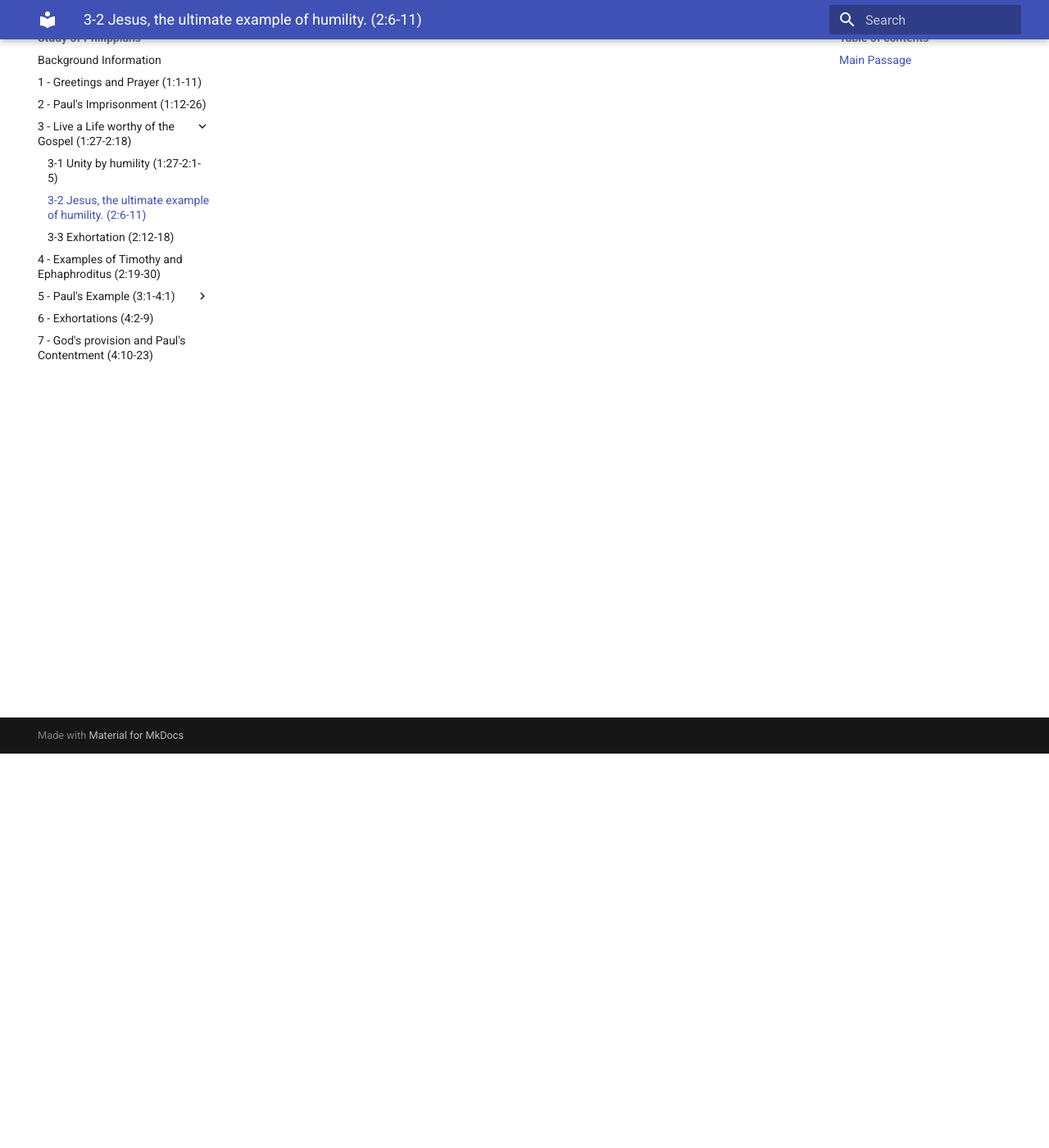
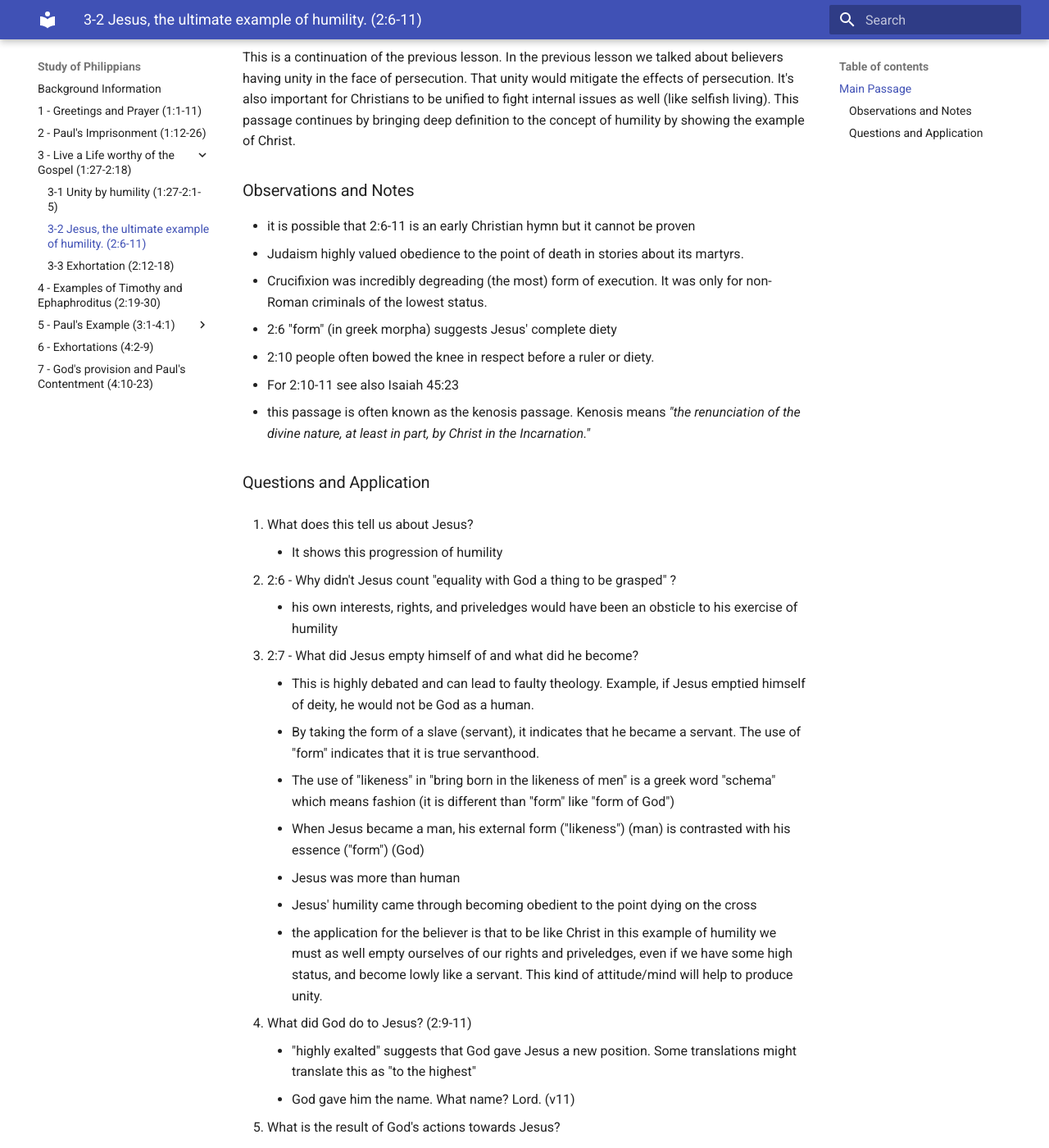
Before and after one commit to 1dancook/philippians-study, an MkDocs documentation site: the page built from docs/03-02-jesus-humility.md, in a window 1280 px wide and 1400 px high, scrolled down 481 px. Shown: the whole window at 82% size. Built offline with MkDocs 1.6.1 and Material for MkDocs 9.7.7, drawn with Linux system fonts in a browser that asks for light colours; some of the changed text lies outside the part shown.

Commit message:
add: 03-02

```diff
--- a/docs/03-02-jesus-humility.md
+++ b/docs/03-02-jesus-humility.md
@@ -4,3 +4,57 @@
 
 !!! Scripture "Philippians 2:6-11 ESV"
     **6** who, though he was in the form of God, did not count equality with God a thing to be grasped, **7** but emptied himself, by taking the form of a servant, being born in the likeness of men. **8** And being found in human form, he humbled himself by becoming obedient to the point of death, even death on a cross. **9** Therefore God has highly exalted him and bestowed on him the name that is above every name, **10** so that at the name of Jesus every knee should bow, in heaven and on earth and under the earth, **11** and every tongue confess that Jesus Christ is Lord, to the glory of God the Father.
+
+
+This is a continuation of the previous lesson. In the previous lesson we talked about believers having unity in the face of persecution. That unity would mitigate the effects of persecution. It's also important for Christians to be unified to fight internal issues as well (like selfish living). This passage continues by bringing deep definition to the concept of humility by showing the example of Christ.
+
+### Observations and Notes
+- it is possible that 2:6-11 is an early Christian hymn but it cannot be proven
+- Judaism highly valued obedience to the point of death in stories about its martyrs.
+- Crucifixion was incredibly degreading (the most) form of execution. It was only for non-Roman criminals of the lowest status.
+- 2:6 "form" (in greek morpha) suggests Jesus' complete diety
+- 2:10 people often bowed the knee in respect before a ruler or diety.
+- For 2:10-11 see also Isaiah 45:23
+- this passage is often known as the kenosis passage. Kenosis means *"the renunciation of the divine nature, at least in part, by Christ in the Incarnation."*
+
+### Questions and Application
+
+1. What does this tell us about Jesus?
+    - It shows this progression of humility
+
+2. 2:6 - Why didn't Jesus count "equality with God a thing to be grasped" ?
+    - his own interests, rights, and priveledges would have been an obsticle to his exercise of humility
+
+3. 2:7 - What did Jesus empty himself of and what did he become?
+    - This is highly debated and can lead to faulty theology. Example, if Jesus emptied himself of deity, he would not be God as a human.
+    - By taking the form of a slave (servant), it indicates that he became a servant. The use of "form" indicates that it is true servanthood.
+    - The use of "likeness" in "bring born in the likeness of men" is a greek word "schema" which means fashion (it is different than "form" like "form of God")
+    - When Jesus became a man, his external form ("likeness") (man) is contrasted with his essence ("form") (God)
+    - Jesus was more than human
+    - Jesus' humility came through becoming obedient to the point dying on the cross
+    - the application for the believer is that to be like Christ in this example of humility we must as well empty ourselves of our rights and priveledges, even if we have some high status, and become lowly like a servant. This kind of attitude/mind will help to produce unity.
+
+
+4. What did God do to Jesus? (2:9-11)
+    - "highly exalted" suggests that God gave Jesus a new position. Some translations might translate this as "to the highest"
+    - God gave him the name. What name? Lord. (v11)
+
+5. What is the result of God's actions towards Jesus?
+    - 2:10-11 every knee will bow and every tongue confess
+    - The posture and the confession imply submissive reverence
+
+
+
+6. Who is included in bowing the knee and confessing that Jesus is Lord? (verse 10,11)
+   - whatever category any being falls under, all will bow and confess.
+   - This includes all heavenly beings, gods, people, the dead, the living, etc.
+
+
+7. Does 2:10-11 make a case for universalism?
+    - universalism is "the belief that all humankind will eventually be saved: Christian universalism would insist that Christ's atonement did atone for everyone's sins." (so regardless of confession of faith, all people are saved)
+    - bowing and confessing are not necessarily actions from those that love
+    - See Psalm 110:1 - these enemies are defeated
+    - To assert these verses convey universalism would be a direct contradiction to a great number of passages in the New Testament.
+
+8. What does Christ's example of humility mean for us in terms of unity?
+ -  Paul starts this in verse 5 by saying, "Have this mind among yourselves..."
```
